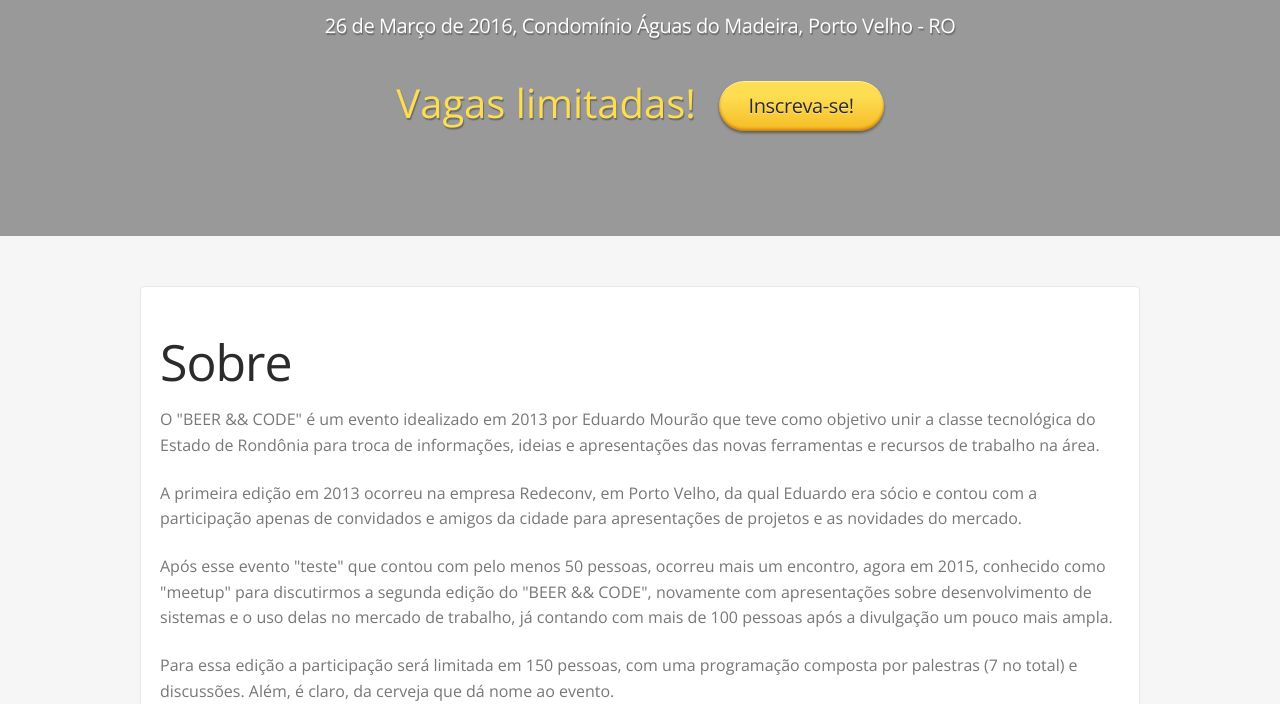
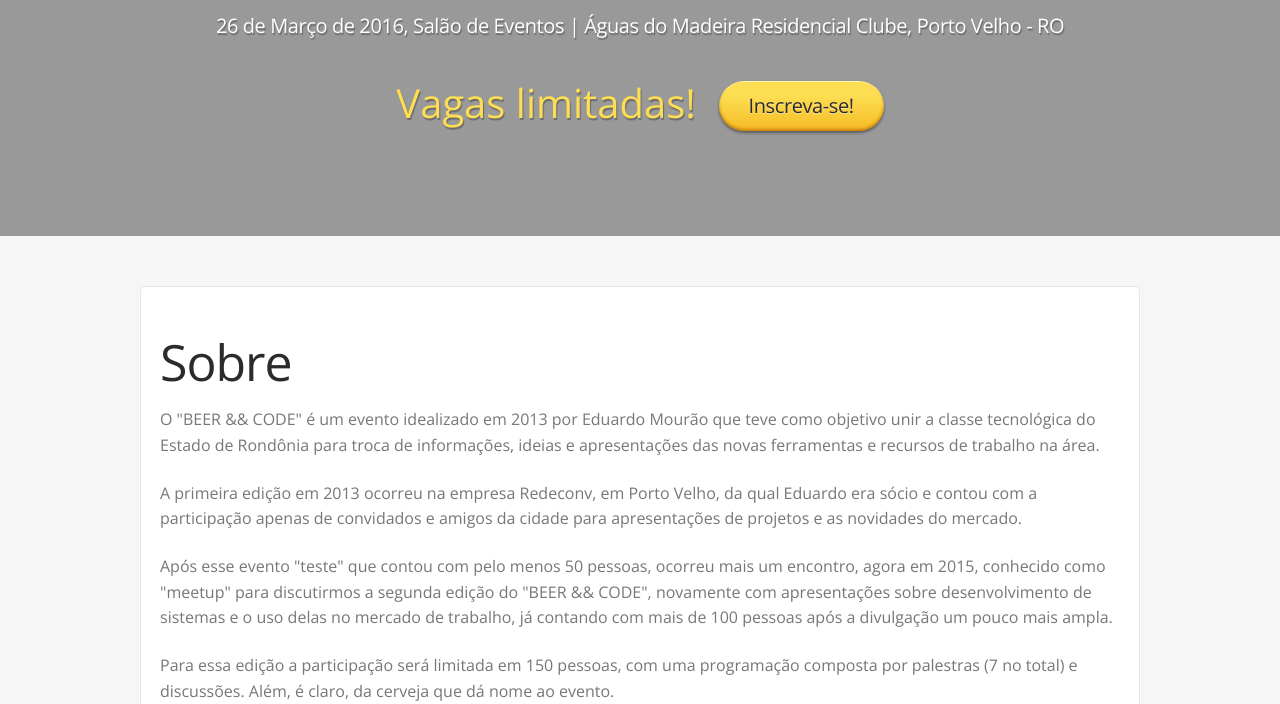
Before and after one commit to devpvh/beer-and-code, a Jekyll site: the page built from index.html, in a window 1280 px wide and 1400 px high, scrolled down 290 px, cut to the strip 248-952 px from the top of the window. Built offline with Jekyll 4.4.1, drawn with Linux system fonts in a browser that asks for light colours; Markdown is read by kramdown in place of the engine named in the settings; some of the changed text lies outside the part shown.

Commit message:
Local correto no salao de eventos

```diff
--- a/_config.yml
+++ b/_config.yml
@@ -9,8 +9,8 @@ conf:
   description: "O melhor evento de cerveja e código da Região Norte!"
   date: "26 de Março de 2016"
   price: "Vagas limitadas!"
-  address: "Avenida Rio Madeira, 4160 - Rio Madeira, Porto Velho - RO, 76821-300 (Condomínio Águas do Madeira)"
-  venue: "Condomínio Águas do Madeira"
+  address: "Estrada da Penal, 4395, Rio Madeira - Porto Velho - RO (Salão de Eventos | Águas do Madeira Residencial Clube)"
+  venue: "Salão de Eventos | Águas do Madeira Residencial Clube"
   city: "Porto Velho - RO"
 
 # Site info
```
